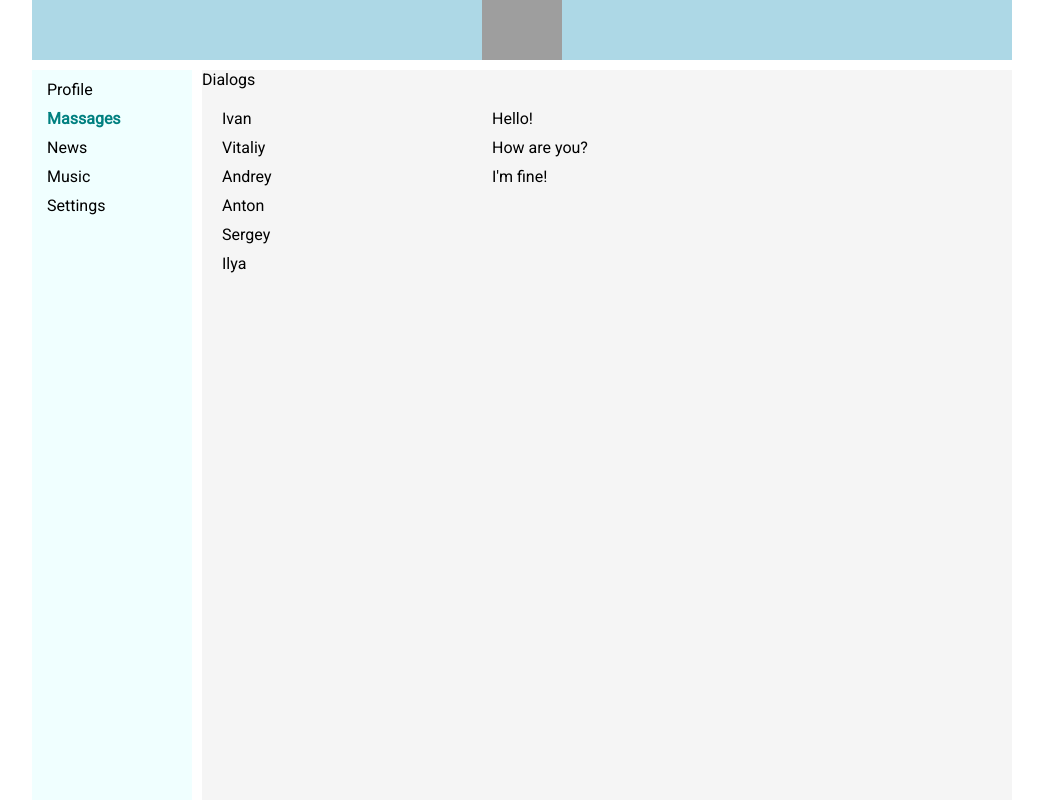
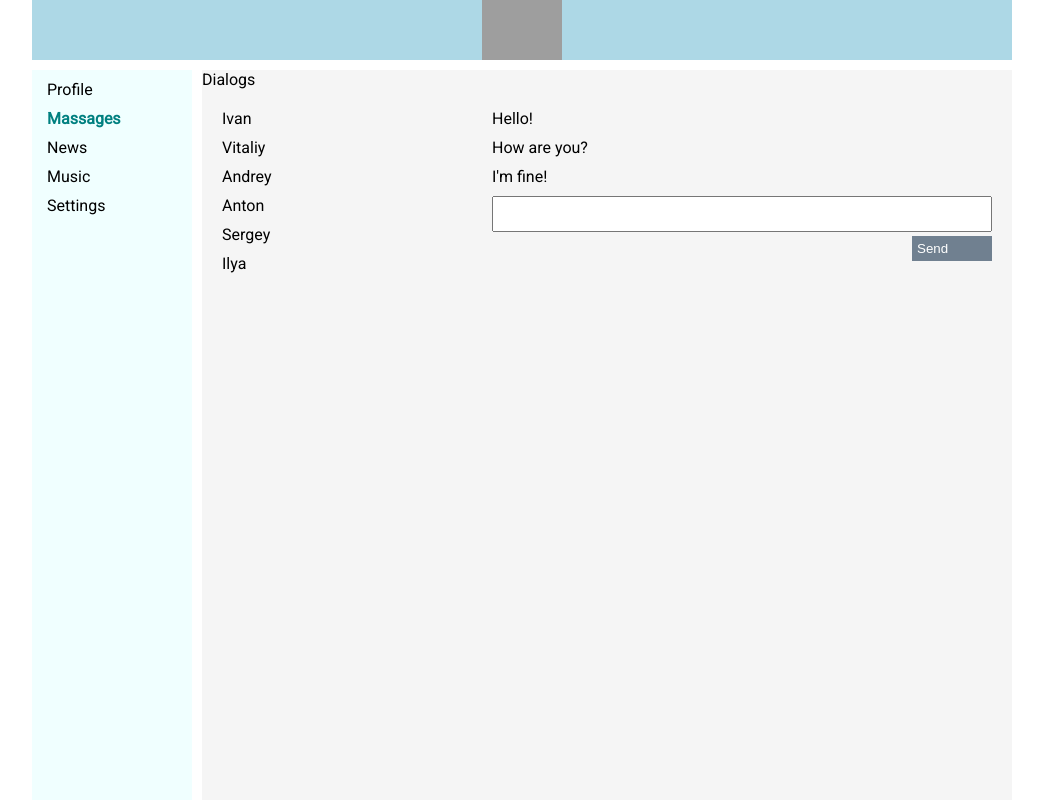
Before and after one commit to genekomarov/social-network, a React (Create React App) app: page /dialogs in a window 1280 px wide. Shown: the whole page, without its empty margins (118-1161 px from the left). Built offline with nearby package versions, Linux system fonts and the light colour scheme; grey boxes are pictures that could not be loaded.

Commit message:
Урок 31. VirtualDOM. Ref. События

```diff
--- a/src/components/Content/Dialogs/Dialogs.jsx
+++ b/src/components/Content/Dialogs/Dialogs.jsx
@@ -1,7 +1,8 @@
 import React from 'react';
 import s from './Dialogs.module.css'
 import Dialog from "./Dialog/Dialog";
-import Message from "./Message/Message"; //CSS import
+import Message from "./Message/Message";
+import NewMessage from "./NewMessage/NewMessage";
 
 
 
@@ -15,7 +16,7 @@ const Dialogs = (props) => {
 
     let messagesElements =
         props.state.messages
-            .map (m => <Message message={m.message} />)
+            .map (m => <Message message={m.message} />);
 
     return (
         <div>
@@ -26,6 +27,7 @@ const Dialogs = (props) => {
                 </div>
                 <div className={s.messages}>
                     {messagesElements}
+                    <NewMessage/>
                 </div>
             </div>
 
--- /dev/null
+++ b/src/components/Content/Dialogs/NewMessage/NewMessage.jsx
@@ -0,0 +1,22 @@
+import React from 'react';
+import s from './NewMessage.module.css' //CSS import
+
+let newMessageElement = React.createRef();
+
+let addMessage = () => {
+    let text = newMessageElement.current.value;
+    alert (text);
+}
+
+const NewMessage = () => {
+    return (
+        <div className={s.wrapper}>
+            <form action="">
+                <textarea ref={newMessageElement} name="post" rows='2'/>
+                <input className={s.submit} type="submit" value='Send' onClick={addMessage}/>
+            </form>
+        </div>
+    );
+};
+
+export default NewMessage;
--- /dev/null
+++ b/src/components/Content/Dialogs/NewMessage/NewMessage.module.css
@@ -0,0 +1,20 @@
+.wrapper {
+    text-align: right;
+}
+
+textarea {
+    width: 100%;
+    resize: none;
+    box-sizing: border-box;
+}
+
+.submit {
+    display: inline-block;
+    margin: 0;
+    padding: 5px;
+    background: slategrey;
+    border: none;
+    width: 80px;
+    text-align: left;
+    color: white;
+}
--- a/src/components/Content/Profile/MyPosts/NewPost/NewPost.jsx
+++ b/src/components/Content/Profile/MyPosts/NewPost/NewPost.jsx
@@ -1,12 +1,19 @@
 import React from 'react';
 import s from './NewPost.module.css' //CSS import
+
+let newPostElement = React.createRef();
+
+let addPost = () => {
+    let text = newPostElement.current.value;
+    alert (text);
+}
 
 const NewPost = () => {
     return (
         <div className={s.wrapper}>
             <form action="">
-                <textarea name="post" rows='2'></textarea>
-                <input className={s.submit} type="submit" value='Send'/>
+                <textarea ref={newPostElement} name="post" rows='2'/>
+                <input className={s.submit} type="submit" value='Send' onClick={addPost}/>
             </form>
         </div>
     );
```
Also changed, not shown: src/components/Content/Profile/MyPosts/MyPosts.jsx (line endings or trailing spaces).
